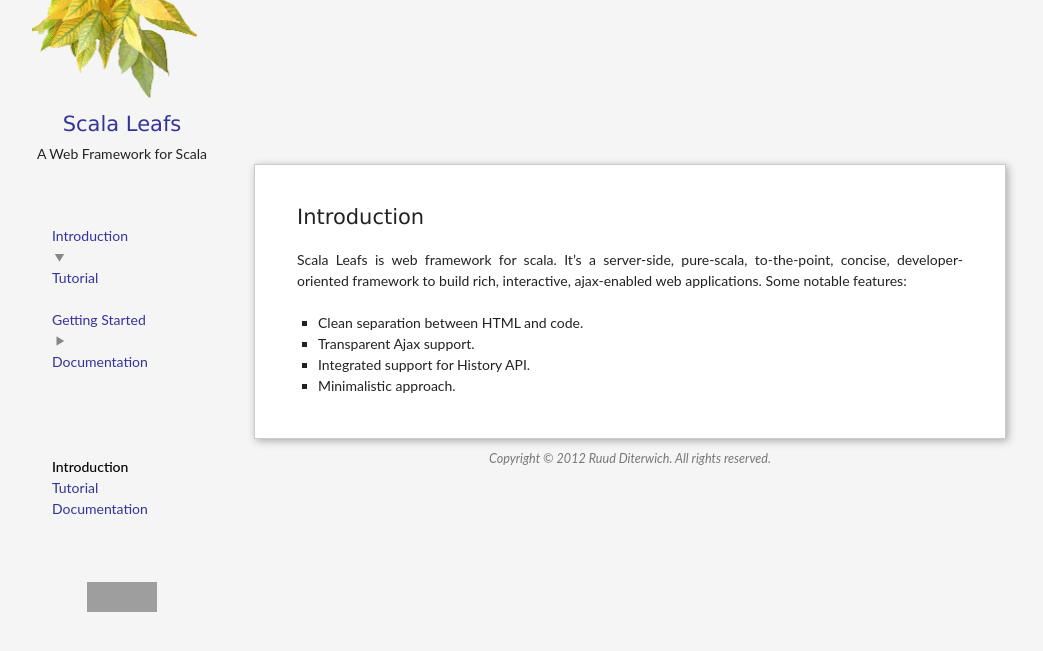
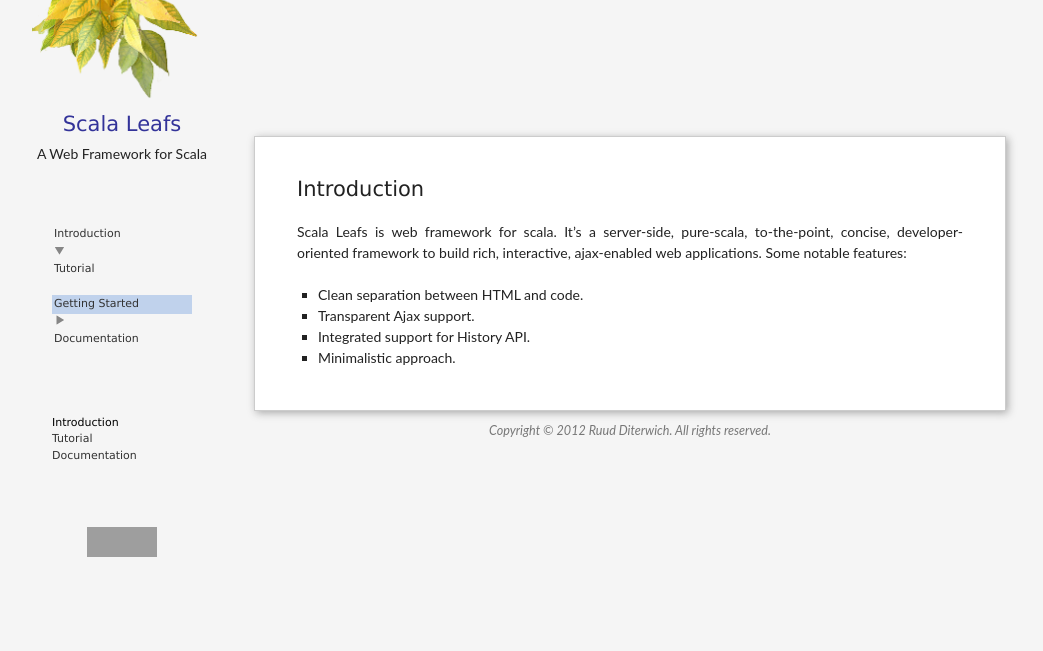
Before and after one commit to scalastuff/scalaleafs, a Jekyll site: the page built from index.md, in a window 1280 px wide. Shown: the top 651 px of the page, without its empty margins (10-1053 px from the left). Built offline with Jekyll 4.4.1, drawn with Linux system fonts in a browser that asks for light colours; grey boxes are pictures that could not be loaded.

Commit message:
Updated stylesheets/screen.css

```diff
--- a/stylesheets/screen.css
+++ b/stylesheets/screen.css
@@ -35,6 +35,31 @@ body,div,dl,dt,dd,ul,ol,li,h1,h2,h3,h4,h5,h6,pre,form,fieldset,p,blockquote,th,t
   color: black;
 }
 
+.dtree {
+	font-family: Verdana, Geneva, Arial, Helvetica, sans-serif;
+	font-size: 11px;
+	color: #666;
+	white-space: nowrap;
+}
+.dtree img {
+	border: 0px;
+	vertical-align: middle;
+}
+.dtree a {
+	color: #333;
+	text-decoration: none;
+}
+.dtree a.node, .dtree a.nodeSel {
+	white-space: nowrap;
+	padding: 1px 2px 1px 2px;
+}
+.dtree a.node:hover, .dtree a.nodeSel:hover {
+	color: #333;
+	text-decoration: underline;
+}
+.dtree a.nodeSel {
+	background-color: #c0d2ec;
+}
 .dtree .clip {
 	overflow: hidden;
 }
```
